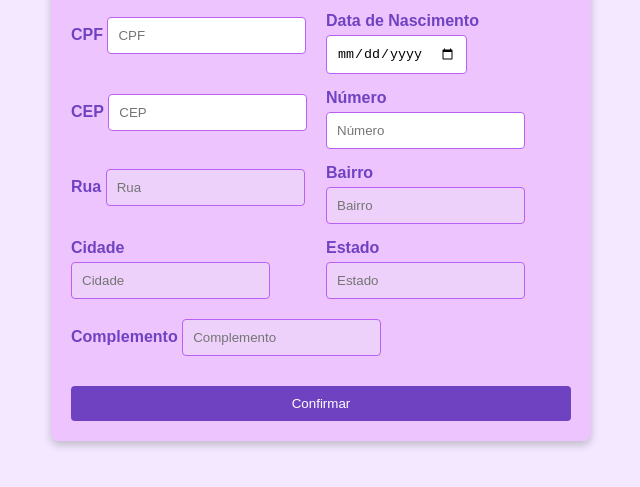
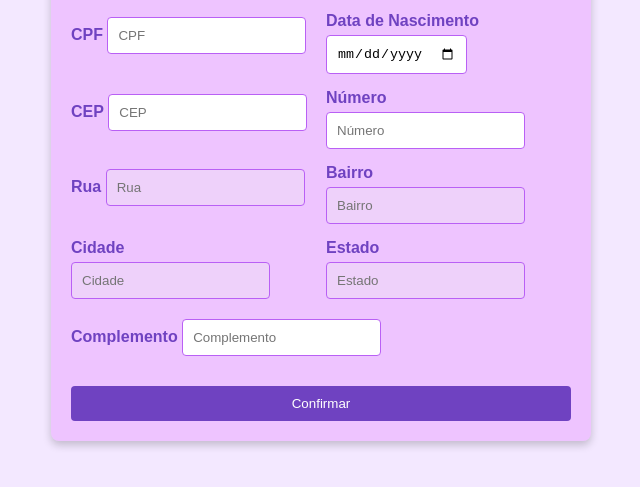
Before and after one commit to gabriellefagundes/form-cadCompleto, a plain HTML site: page index.html in a window 1280 px wide. Shown: the part 269-756 px from the top of the page, without its empty margins (319-959 px from the left). Drawn offline with Linux system fonts and the light colour scheme.

Commit message:
insere espaço de teste

```diff
--- a/index.html
+++ b/index.html
@@ -68,10 +68,11 @@
             </div>
         </div>
 
+
         <div class="row">
             <div class="col">
                 <label for="complemento" class="form-label">Complemento</label>
-                <input class="col-12" type="text" id="complemento" placeholder="Complemento" disabled>
+                <input class="col-12" type="text" id="complemento" placeholder="Complemento">
             </div>
         </div>
 
```
